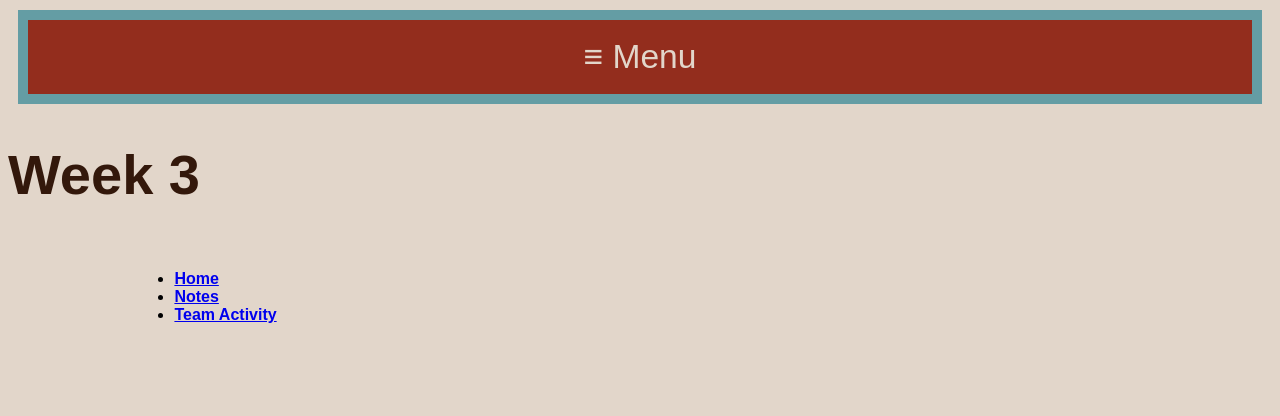
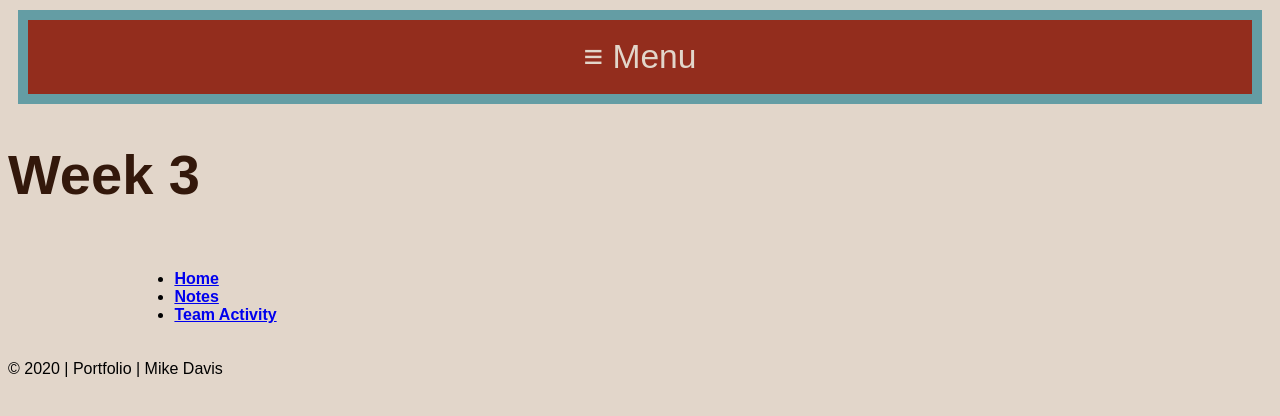
Before and after one commit to TheKwom/WDD-330, a plain HTML site: page Week-3/index.html in a window 1280 px wide. Drawn offline with Linux system fonts and the light colour scheme; files whose address does not match are found by name.

Commit message:
add foot

```diff
--- a/Week-3/index.html
+++ b/Week-3/index.html
@@ -9,6 +9,7 @@
     <link href="https://fonts.googleapis.com/css2?family=Josefin+Sans:wght@423&display=swap" rel="stylesheet">
     <title>Week 3 Page</title>
 </head>
+
 <body>
     <header>
         <nav>
@@ -31,8 +32,9 @@
             <li><a href="teamActivty.html">Team Activity</a></li>
         </ul>
     </main>
-    <footer></footer>
+    <footer>
+        &copy; 2020 | Portfolio | Mike Davis
+    </footer>
     <script src="scripts/main.js"></script>
 </body>
-
 </html>
```
Also changed, not shown: Week-1/index.html (+3 -2 lines).
